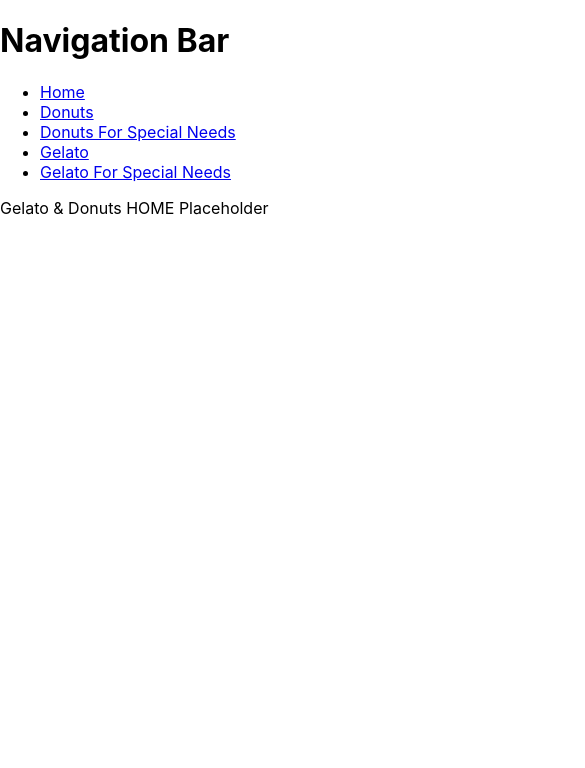
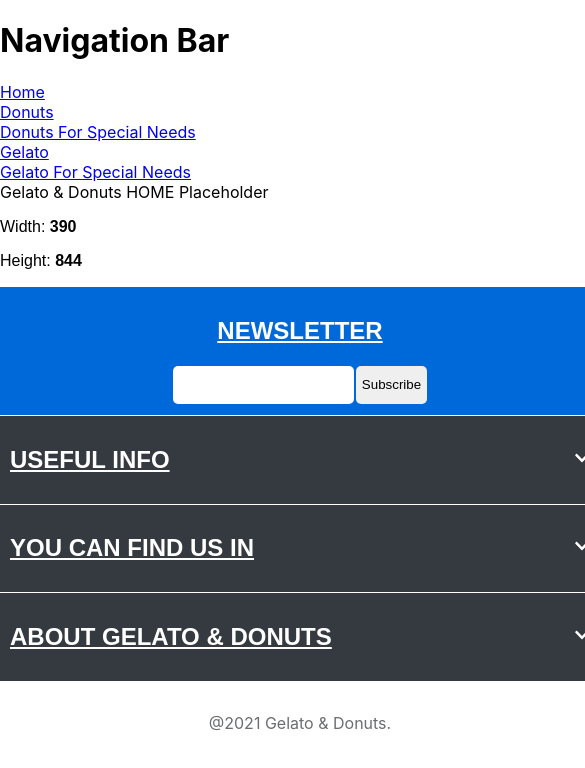
Before and after one commit to SummerSchoolAcademy2022/SS-FrontEnd, a React (Create React App) app: page / in a window 390 px wide. Shown: the top 768 px of the page, 585 px wide, since content can reach past the window. Built offline with nearby package versions, Linux system fonts and the light colour scheme.

Commit message:
partial footer

```diff
--- a/src/components/Footer/Footer.js
+++ b/src/components/Footer/Footer.js
@@ -0,0 +1,167 @@
+import './style.css';
+import { FaChevronDown, FaChevronUp } from "react-icons/fa";
+import { useState } from 'react';
+import ScreenSize from '../screenSize/ScreenSize';
+
+export default function Footer() {
+
+  const[isOpen, setIsOpen] = useState(false);
+  console.log(isOpen);
+  const onExpandFooterMenu = () => {
+    setIsOpen(!isOpen);
+  }
+
+
+
+  return (
+    <footer>
+    <ScreenSize />
+    <div className="row">
+      <div className="column newsletter-column">
+        <h2 >NEWSLETTER</h2>
+        <div id="buttons">
+          <input
+            id="buton-text"
+            type="email"
+            name="email"
+            pattern="^\w+([\.-]?\w+)@\w+([\.-]?\w+)(\.\w{2,3})+$"/>
+          <input type="button" value="Subscribe" id="subscribe" />
+        </div>
+      </div>
+
+      <div className="column">
+        <div class="footer-title" onClick={onExpandFooterMenu}>
+          <h2>USEFUL INFO</h2>
+
+          <div className="arrow-icon">
+            {
+              isOpen ? (<FaChevronUp />) : (<FaChevronDown />)
+            }
+
+
+          </div>
+        </div>
+
+        {
+          isOpen && (
+            <div class="paragraphs" style={{maxHeight: "1000px"}}>
+              <ul>
+                <li>
+                  <a href="https://ro.deloittedigital.com/" target="_blank">Privacy policy</a>
+                </li>
+                <li>
+                  <a href="https://ro.deloittedigital.com/" target="_blank"
+                    >Terms AND Conditions</a
+                  >
+                </li>
+                <li>
+                  <a href="https://ro.deloittedigital.com/" target="_blank"
+                    >Cookie Policy</a
+                  >
+                </li>
+                <li>
+                  <a href="https://ro.deloittedigital.com/" target="_blank"
+                    >FAQs</a
+                  >
+                </li>
+              </ul>
+            </div>
+          )
+        }
+
+      </div>
+
+      <div className="column">
+        <div className="footer-title" onClick={onExpandFooterMenu}>
+          <h2>YOU CAN FIND US IN</h2>
+
+          <div className="arrow-icon">
+            {
+              isOpen ? (<FaChevronUp />) : (<FaChevronDown />)
+            }
+          </div>
+
+        </div>
+
+        {
+          isOpen && (
+            <div class="paragraphs" style={{maxHeight: "1000px"}}>
+          <ul>
+            <li>
+              <a href="https://ro.deloittedigital.com/" target="_blank">London, UK</a>
+            </li>
+            <li>
+              <a href="https://ro.deloittedigital.com/" target="_blank"
+                >Bucharest, RO</a
+              >
+            </li>
+            <li>
+              <a href="https://ro.deloittedigital.com/" target="_blank"
+                >Paris, FR</a
+              >
+            </li>
+            <li>
+              <a href="https://ro.deloittedigital.com/" target="_blank"
+                >Sofia, BG</a
+              >
+            </li>
+          </ul>
+        </div>
+          )
+        }
+
+      </div>
+
+      <div className="column">
+        <div class="footer-title" onClick={onExpandFooterMenu}>
+          <h2>ABOUT GELATO & DONUTS</h2>
+
+          <div class="arrow-icon">
+            {
+              isOpen ? (<FaChevronUp />) : (<FaChevronDown />)
+            }
+          </div>
+
+        </div>
+
+        {
+          isOpen && (
+            <div class="paragraphs" style={{maxHeight: "1000px"}}>
+          <ul>
+            <li>
+              <a href="https://ro.deloittedigital.com/" target="_blank"
+                >About us</a
+              >
+            </li>
+            <li>
+              <a href="https://ro.deloittedigital.com/" target="_blank"
+                >Store locator</a
+              >
+            </li>
+            <li>
+              <a href="https://ro.deloittedigital.com/" target="_blank"
+                >Franchise</a
+              >
+            </li>
+            <li>
+              <a href="https://ro.deloittedigital.com/" target="_blank"
+                >Careers</a
+              >
+            </li>
+            <li>
+              <a href="https://ro.deloittedigital.com/" target="_blank"
+                >Contact us</a
+              >
+            </li>
+          </ul>
+            </div>
+          )
+        }
+
+      </div>
+    </div>
+
+    <div id="tm">@2021 Gelato & Donuts.</div>
+  </footer>
+  )
+}
--- a/src/components/Footer/style.css
+++ b/src/components/Footer/style.css
@@ -0,0 +1,160 @@
+/* Footer desktop*/
+* {
+    box-sizing: border-box;
+  }
+
+  body {
+    margin: 0;
+  }
+
+  ul {
+    margin: 0;
+    padding: 0;
+  }
+
+  li {
+    list-style: none;
+  }
+
+  footer {
+    min-width: 600px;
+  }
+
+  .row {
+    background-color: #343a40;
+    color: white;
+    padding: 1em;
+    display: flex;
+    flex-wrap: wrap;
+    justify-content: space-between;
+  }
+
+  .column {
+    padding: 10px;
+    margin-top: 2em;
+  }
+
+  .newsletter-column {
+    order: 4;
+  }
+
+  .row div h2 {
+    text-decoration: underline;
+    font-family: Arial, Helvetica, sans-serif;
+  }
+
+  footer p,
+  footer a {
+    font-family: sans-serif;
+  }
+
+  footer a:hover {
+    text-decoration: underline;
+  }
+
+  #buttons {
+    display: flex;
+    flex-wrap: wrap;
+    height: 2.5em;
+    text-size-adjust: 80%;
+  }
+
+  #buton-text,
+  #subscribe {
+    max-width: 100%;
+    border-radius: 5px;
+    border: none;
+    margin: 1px;
+  }
+
+  #subscribe:hover {
+    background-color: #7a7e83;
+    color: white;
+    border: none;
+  }
+
+  #tm {
+    text-align: center;
+    color: #6b6d70;
+    padding: 2em;
+  }
+
+  footer a {
+    text-decoration: none;
+    color: white;
+  }
+
+  .footer-title {
+    display: flex;
+    align-items: center;
+    justify-content: space-between;
+  }
+
+  .arrow-icon i {
+    font-size: 24px;
+  }
+
+  .arrow-icon {
+    display: none;
+  }
+
+  .paragraphs a {
+    display: block;
+  }
+
+  .paragraphs li {
+    margin: 15px 0;
+  }
+
+  @media only screen and (max-width: 1024px) {
+    .newsletter-column {
+      order: -1;
+      width: 100%;
+      background-color: #0069d9;
+      text-align: center;
+      align-items: center;
+    }
+
+    #buttons {
+      width: auto;
+      margin: 0;
+      display: flex;
+      justify-content: center;
+    }
+
+    #buton-text {
+      text-align: center;
+      justify-content: center;
+    }
+
+    .row {
+      padding: 0;
+    }
+
+    .newsletter-column {
+      margin-top: 0;
+    }
+  }
+
+  @media only screen and (max-width: 600px) {
+    .column {
+      width: 100%;
+      margin-top: 0;
+      border-top: 1px solid white;
+    }
+
+    .arrow-icon {
+      display: block;
+    }
+
+    .paragraphs {
+      /* overflow: hidden; */
+      max-height: 0px;
+      transition: 0.5s ease-out;
+    }
+
+    .showParagraphInfo {
+      max-height: 1000px !important;
+      transition: 1s ease-in;
+    }
+  }
--- /dev/null
+++ b/src/components/screenSize/ScreenSize.js
@@ -0,0 +1,30 @@
+import React, { useState, useEffect } from 'react'
+
+export default function ScreenSize() {
+  const [windowDimenion, detectHW] = useState({
+    winWidth: window.innerWidth,
+    winHeight: window.innerHeight,
+  })
+
+  const detectSize = () => {
+    detectHW({
+      winWidth: window.innerWidth,
+      winHeight: window.innerHeight,
+    })
+  }
+
+  useEffect(() => {
+    window.addEventListener('resize', detectSize)
+
+    return () => {
+      window.removeEventListener('resize', detectSize)
+    }
+  }, [windowDimenion])
+
+  return (
+    <div>
+      <p>Width: <strong>{windowDimenion.winWidth}</strong></p>
+      <p>Height: <strong>{windowDimenion.winHeight}</strong></p>
+    </div>
+  )
+}
--- a/src/containers/App/App.js
+++ b/src/containers/App/App.js
@@ -5,6 +5,7 @@ import DonutsForSpecialNeeds from "../DonutsForSpecialNeeds";
 import Gelato from "../Gelato";
 import GelatoForSpecialNeeds from "../GelatoForSpecialNeeds";
 import Navigation from "../../components/NavigationBar/NavigationBar";
+import Footer from "../../components/Footer/Footer";
 
 function App() {
   return (
@@ -27,7 +28,7 @@ function App() {
           ></Route>
         </Routes>
         {/* <Home /> */}
-        {/* Footer */}
+        <Footer />
       </div>
     </Router>
   );
```
